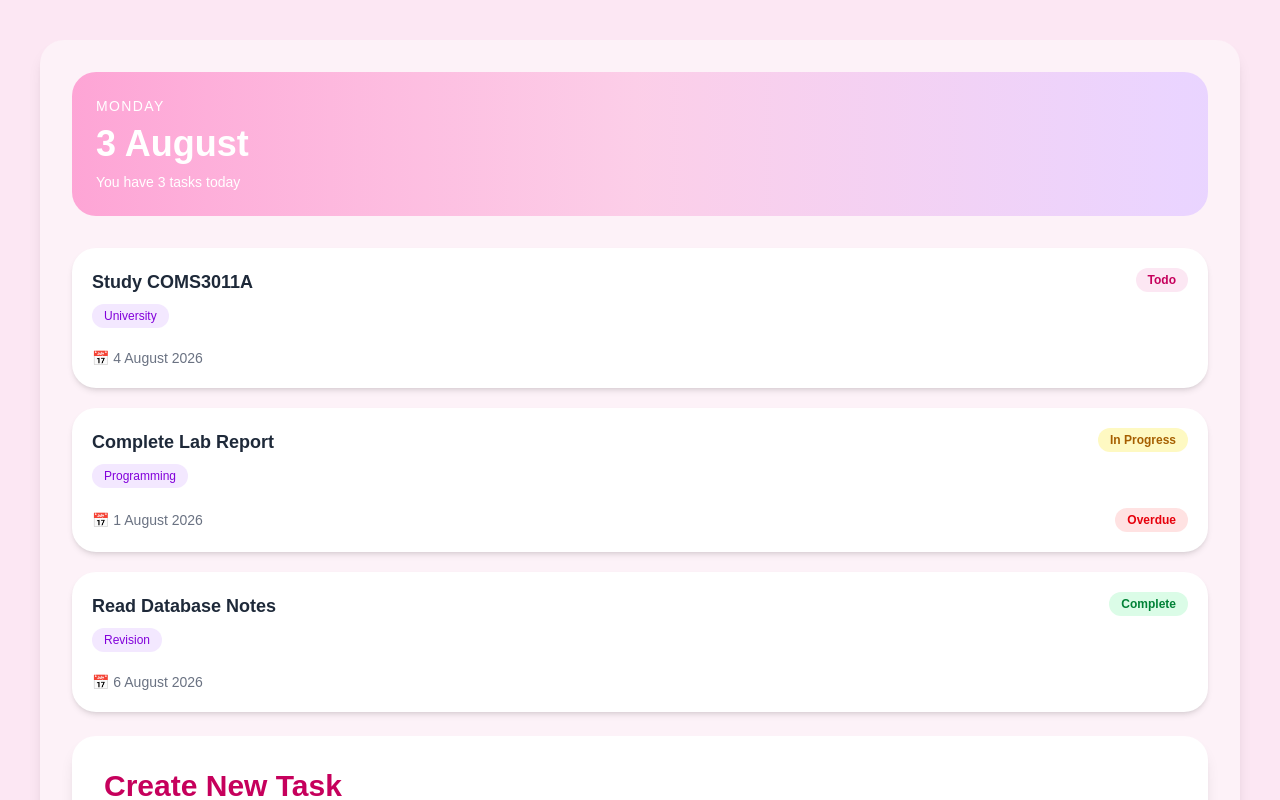
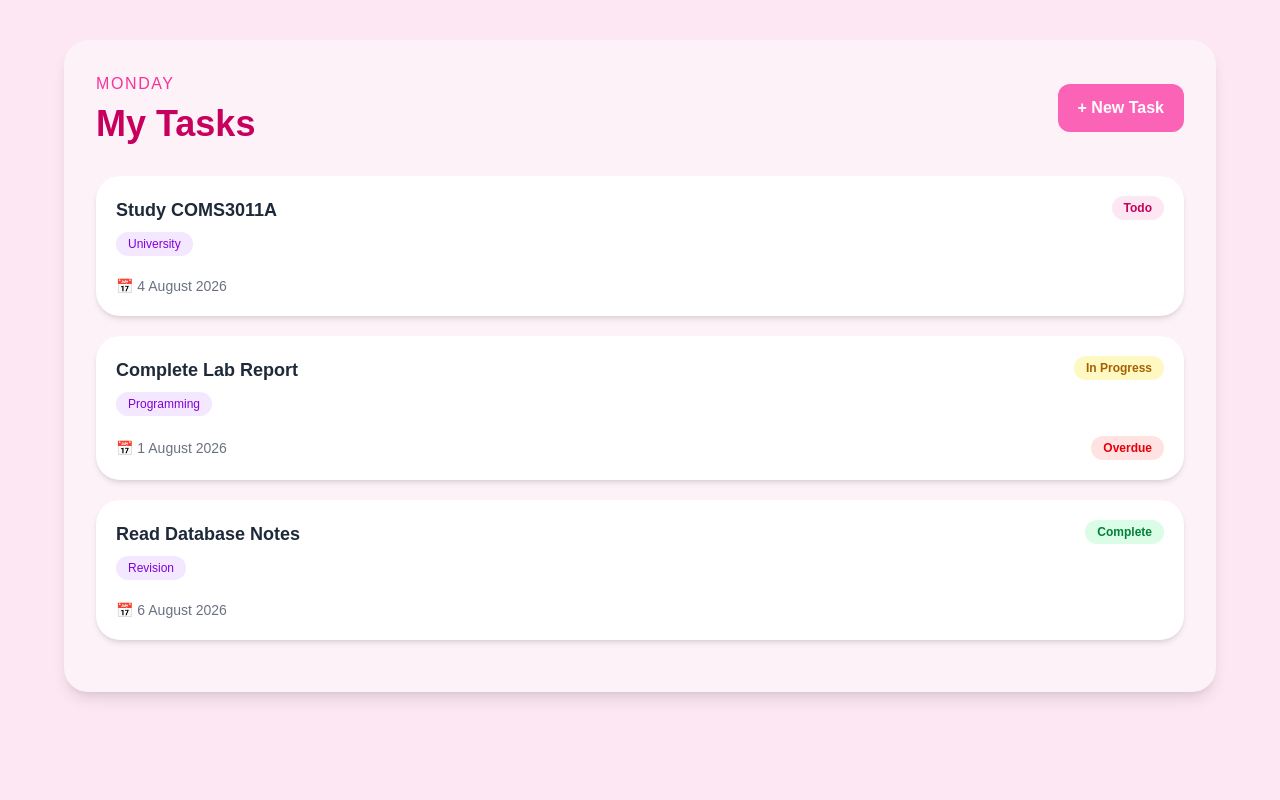
Before and after one commit to tyracodes/coms3011a-lab1, a Next.js app: page / in a window 1280 px wide. Shown: the top 800 px of the page. Built offline with nearby package versions, Linux system fonts and the light colour scheme.

Commit message:
Move task form to separate page

```diff
--- /dev/null
+++ b/app/new-task/page.tsx
@@ -0,0 +1,23 @@
+import Link from "next/link";
+import TaskForm from "../../components/TaskForm";
+
+export default function NewTaskPage() {
+  return (
+    <main className="min-h-screen bg-pink-100 p-10">
+
+      <div className="mx-auto max-w-3xl">
+
+        <Link
+          href="/"
+          className="mb-6 inline-block rounded-xl bg-white px-5 py-2 text-pink-700 shadow hover:bg-pink-50"
+        >
+          ← Back to Tasks
+        </Link>
+
+        <TaskForm />
+
+      </div>
+
+    </main>
+  );
+}
--- a/app/page.tsx
+++ b/app/page.tsx
@@ -1,20 +1,33 @@
-import TaskForm from "../components/TaskForm";
+import Link from "next/link";
 import TaskCard from "../components/TaskCard";
 
 export default function Home() {
   return (
     <main className="min-h-screen bg-pink-100 p-10">
-      <div className="rounded-3xl bg-pink-50 p-8 shadow-lg">
-        <div className="mb-8 rounded-3xl bg-gradient-to-r from-pink-300 via-pink-200 to-purple-200 p-6 text-white">
-          <p className="text-sm uppercase tracking-widest">
-            Monday
-          </p>
-          <h1 className="mt-2 text-4xl font-bold">
-            3 August
-          </h1>
-          <p className="mt-2 text-sm">
-            You have 3 tasks today
-          </p>
+
+      <div className="mx-auto max-w-6xl rounded-3xl bg-pink-50 p-8 shadow-lg">
+
+        <div className="mb-8 flex items-center justify-between">
+
+          <div>
+
+            <p className="uppercase tracking-widest text-pink-500">
+              Monday
+            </p>
+
+            <h1 className="mt-2 text-4xl font-bold text-pink-700">
+              My Tasks
+            </h1>
+
+          </div>
+
+          <Link
+            href="/new-task"
+            className="rounded-xl bg-pink-400 px-5 py-3 font-semibold text-white transition hover:bg-pink-500"
+          >
+            + New Task
+          </Link>
+
         </div>
 
         <TaskCard
@@ -39,10 +52,8 @@ export default function Home() {
           status="Complete"
         />
 
-        <div className="mt-6">
-          <TaskForm />
-        </div>
       </div>
+
     </main>
   );
 }
```
